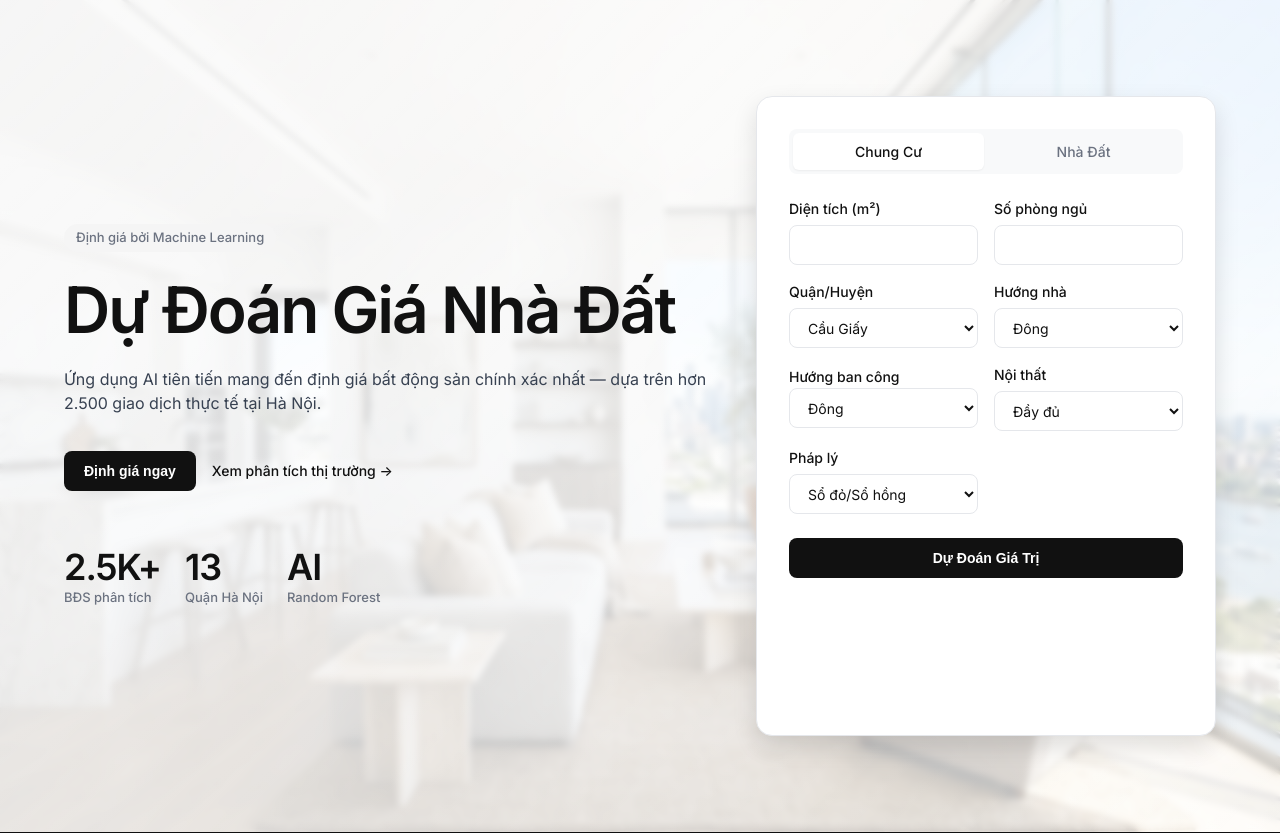
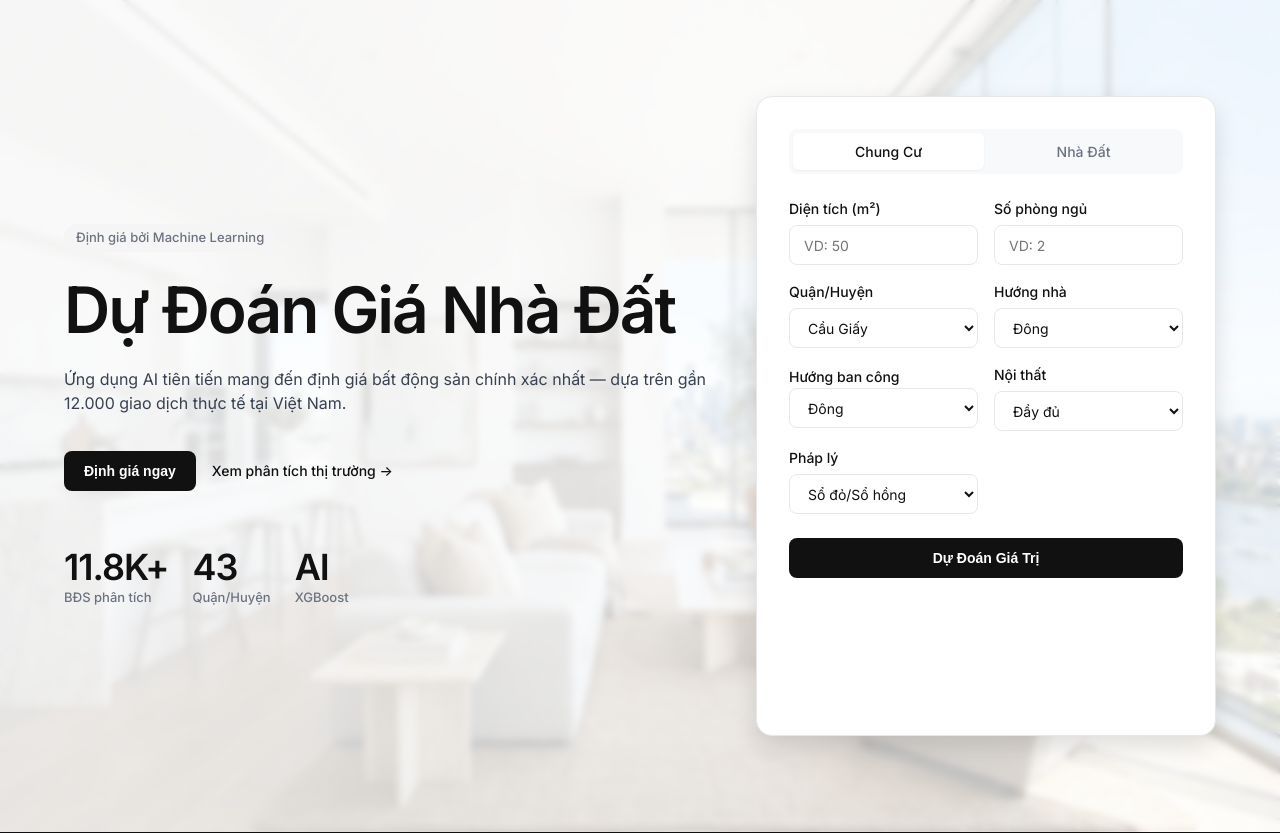
Before and after one commit to tangoctai2004/House-Price-Prediction, a Flask app: page / in a window 1280 px wide. Shown: the part 80-913 px from the top of the page. Run offline with Flask 3, Linux system fonts and the light colour scheme.

Commit message:
style: update UI statistics to match new ~11.8K dataset and XGBoost model

```diff
--- a/app/app.py
+++ b/app/app.py
@@ -416,25 +416,25 @@ def predict():
         # Nhận diện loại bất động sản cần dự đoán (mặc định chung_cu nếu Frontend không gửi)
         property_type = data.get('property_type', 'chung_cu')
 
-        # --- VALIDATION ĐẦU VÀO (CHẶN DỮ LIỆU VÔ LÝ) ---
-        area = float(data.get('area', 0))
-        if area <= 0 or area > 50000:
-            return jsonify({'success': False, 'error': f'Diện tích {area}m2 không hợp lệ! Vui lòng nhập số > 0.'}), 400
+        # --- VALIDATION ĐẦU VÀO (cho phép bỏ trống, gán giá trị mặc định) ---
+        area = float(data.get('area', '') or 60)  # Mặc định 60m² nếu bỏ trống
+        if area < 0 or area > 50000:
+            return jsonify({'success': False, 'error': f'Diện tích {area}m2 không hợp lệ!'}), 400
 
-        bedrooms = int(data.get('bedrooms', 0))
+        bedrooms = int(data.get('bedrooms', '') or 2)  # Mặc định 2 phòng ngủ
         if bedrooms < 0 or bedrooms > 100:
-            return jsonify({'success': False, 'error': f'Số phòng ngủ {bedrooms} không hợp lệ! Vui lòng nhập số từ 0 đến 100.'}), 400
+            return jsonify({'success': False, 'error': f'Số phòng ngủ {bedrooms} không hợp lệ!'}), 400
 
         if property_type == 'nha_dat':
-            floors = int(data.get('floors', 1))
-            if floors <= 0 or floors > 200:
-                return jsonify({'success': False, 'error': f'Số tầng {floors} không hợp lệ! Vui lòng nhập số > 0.'}), 400
+            floors = int(data.get('floors', '') or 1)
+            if floors < 0 or floors > 200:
+                return jsonify({'success': False, 'error': f'Số tầng {floors} không hợp lệ!'}), 400
 
-            frontage = float(data.get('frontage', 0))
+            frontage = float(data.get('frontage', '') or 0)
             if frontage < 0 or frontage > 1000:
                 return jsonify({'success': False, 'error': f'Mặt tiền {frontage}m không hợp lệ!'}), 400
 
-            road_width = float(data.get('road_width', 0))
+            road_width = float(data.get('road_width', '') or 0)
             if road_width < 0 or road_width > 1000:
                 return jsonify({'success': False, 'error': f'Đường vào {road_width}m không hợp lệ!'}), 400
         # ------------------------------------------------
@@ -472,11 +472,11 @@ def predict():
         model = models.get('best_model_pipeline')
         prediction_billion = 0
         if model:
-            prediction_billion = model.predict(input_data)[0]
-            prediction_vnd = prediction_billion * 1_000_000_000
+            prediction_billion = float(model.predict(input_data)[0])
+            prediction_vnd = float(prediction_billion * 1_000_000_000)
         else:
             prediction_billion = float(data.get('area', 0)) * 0.1
-            prediction_vnd = prediction_billion * 1_000_000_000
+            prediction_vnd = float(prediction_billion * 1_000_000_000)
 
         # 3. Tìm các căn nhà tương tự
         similar_properties = []
@@ -507,9 +507,9 @@ def predict():
                     prop = {
                         "id": int(idx),
                         "property_type": property_type,
-                        "price_billion": round(row['price_billion'], 2),
-                        "area_m2": row['area_m2'],
-                        "district": row['district']
+                        "price_billion": round(float(row['price_billion']), 2),
+                        "area_m2": float(row['area_m2']),
+                        "district": str(row['district'])
                     }
                     if property_type == 'chung_cu':
                         prop["desc"] = f"{int(row['bedrooms_num'])} PN · Hướng {row['direction']}"
@@ -540,10 +540,10 @@ def predict():
                 'timestamp': datetime.now().strftime('%d/%m/%Y %H:%M'),
                 'property_type': property_type,
                 'district': data.get('district', 'Khác'),
-                'area': area,
-                'bedrooms': bedrooms,
-                'price_vnd': prediction_vnd,
-                'price_billion': round(prediction_billion, 2),
+                'area': float(area),
+                'bedrooms': int(bedrooms),
+                'price_vnd': float(prediction_vnd),
+                'price_billion': round(float(prediction_billion), 2),
                 'input_data': {k: v for k, v in data.items() if k != 'property_type'},
             })
             if len(PREDICTION_HISTORY[email]) > 50:
--- a/app/static/script.js
+++ b/app/static/script.js
@@ -32,24 +32,16 @@ document.addEventListener('DOMContentLoaded', () => {
         if (isNhaDat) {
             chungCuFields.forEach(el => {
                 el.style.display = 'none';
-                const input = el.querySelector('input, select');
-                if(input) input.required = false;
             });
             nhaDatFields.forEach(el => {
                 el.style.display = 'block';
-                const input = el.querySelector('input, select');
-                if(input) input.required = true;
             });
         } else {
             chungCuFields.forEach(el => {
                 el.style.display = 'block';
-                const input = el.querySelector('input, select');
-                if(input) input.required = true;
             });
             nhaDatFields.forEach(el => {
                 el.style.display = 'none';
-                const input = el.querySelector('input, select');
-                if(input) input.required = false;
             });
         }
     }
--- a/app/templates/index.html
+++ b/app/templates/index.html
@@ -33,7 +33,7 @@
                     <div class="hero-eyebrow">Định giá bởi Machine Learning</div>
                     <h1 class="display-xl">Dự Đoán Giá Nhà Đất</h1>
                     <p class="body-md">Ứng dụng AI tiên tiến mang đến định giá bất động sản chính xác nhất — dựa trên
-                        hơn 2.500 giao dịch thực tế tại Hà Nội.</p>
+                        gần 12.000 giao dịch thực tế tại Việt Nam.</p>
 
                     <div class="hero-cta-row">
                         <button class="button-primary" onclick="document.getElementById('area').focus()">Định giá
@@ -43,16 +43,16 @@
 
                     <div style="margin-top: var(--spacing-xl); display: flex; gap: var(--spacing-lg);">
                         <div>
-                            <div class="display-md" style="color: var(--colors-ink);">2.5K+</div>
+                            <div class="display-md" style="color: var(--colors-ink);">11.8K+</div>
                             <div class="caption">BĐS phân tích</div>
                         </div>
                         <div>
-                            <div class="display-md" style="color: var(--colors-ink);">13</div>
-                            <div class="caption">Quận Hà Nội</div>
+                            <div class="display-md" style="color: var(--colors-ink);">43</div>
+                            <div class="caption">Quận/Huyện</div>
                         </div>
                         <div>
                             <div class="display-md" style="color: var(--colors-ink);">AI</div>
-                            <div class="caption">Random Forest</div>
+                            <div class="caption">XGBoost</div>
                         </div>
                     </div>
                 </div>
@@ -71,11 +71,11 @@
                         <div class="form-grid">
                             <div class="input-group">
                                 <label for="area">Diện tích (m²)</label>
-                                <input type="number" id="area" name="area" class="text-input" step="0.1" required>
+                                <input type="number" id="area" name="area" class="text-input" step="0.1" placeholder="VD: 50">
                             </div>
                             <div class="input-group">
                                 <label for="bedrooms">Số phòng ngủ</label>
-                                <input type="number" id="bedrooms" name="bedrooms" class="text-input" min="0" required>
+                                <input type="number" id="bedrooms" name="bedrooms" class="text-input" min="0" placeholder="VD: 2">
                             </div>
                             <div class="input-group">
                                 <label for="district">Quận/Huyện</label>
--- a/app/templates/news.html
+++ b/app/templates/news.html
@@ -190,7 +190,7 @@
         <div class="featured-body">
             <span class="art-tag"><i class="fa-solid fa-arrow-trend-up"></i> Thị trường</span>
             <h2>Giá chung cư Hà Nội tăng mạnh trong quý 1/2026 — trung bình đạt 8.52 tỷ đồng</h2>
-            <p>Dữ liệu thực tế từ 1.031 căn hộ thu thập trên batdongsan.com.vn cho thấy giá chung cư tại Hà Nội đang tăng đáng kể, đặc biệt tại Tây Hồ và Cầu Giấy — hai quận dẫn đầu với giá trung bình vượt 11 tỷ đồng.</p>
+            <p>Dữ liệu thực tế từ 5.452 căn hộ thu thập trên batdongsan.com.vn cho thấy giá chung cư tại Hà Nội đang tăng đáng kể, đặc biệt tại Tây Hồ và Cầu Giấy — hai quận dẫn đầu với giá trung bình vượt 11 tỷ đồng.</p>
             <div class="art-meta">
                 <span><i class="fa-solid fa-user"></i> Prophet Estate AI</span>
                 <span class="dot"></span>
@@ -271,8 +271,8 @@
             </div>
             <div class="art-body">
                 <span class="art-tag"><i class="fa-solid fa-chart-simple"></i> Thị trường</span>
-                <h3>Tổng kết Q1/2026: 2.582 giao dịch BĐS Hà Nội — tăng 23% so với cùng kỳ</h3>
-                <p>Dữ liệu Prophet Estate tổng hợp từ batdongsan.com.vn cho thấy thị trường BĐS Hà Nội khởi đầu năm 2026 tích cực với lượng giao dịch tăng mạnh.</p>
+                <h3>Tổng kết Q1/2026: 11.831 giao dịch BĐS — tăng 23% so với cùng kỳ</h3>
+                <p>Dữ liệu Prophet Estate tổng hợp từ batdongsan.com.vn cho thấy thị trường BĐS khởi đầu năm 2026 tích cực với lượng giao dịch tăng mạnh.</p>
                 <div class="art-meta"><span>05/04/2026</span><span class="dot"></span><span>4 phút đọc</span></div>
             </div>
         </div>
```
Also changed, not shown: app/templates/about.html (+9 -9 lines).
